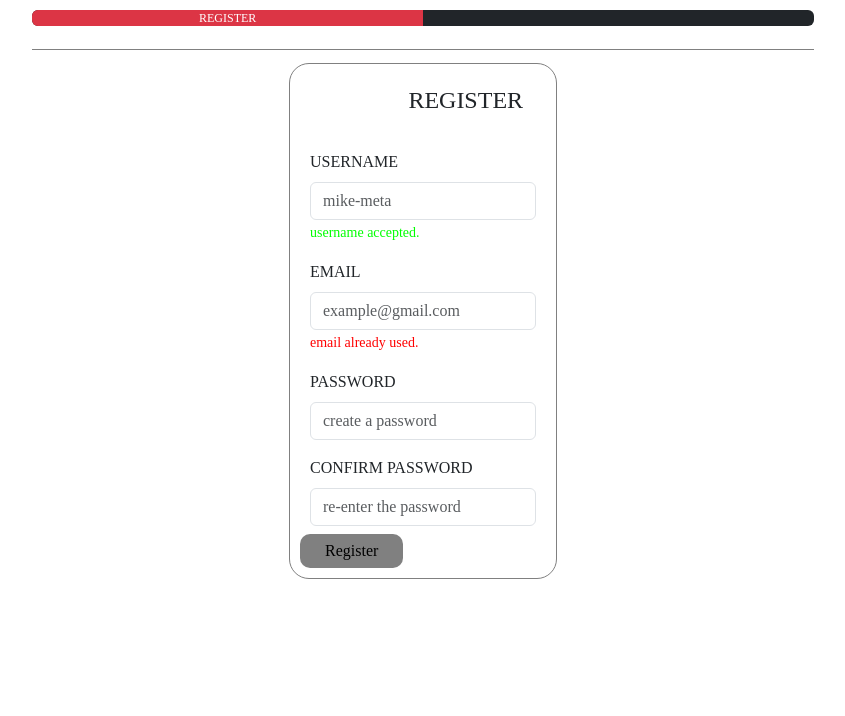
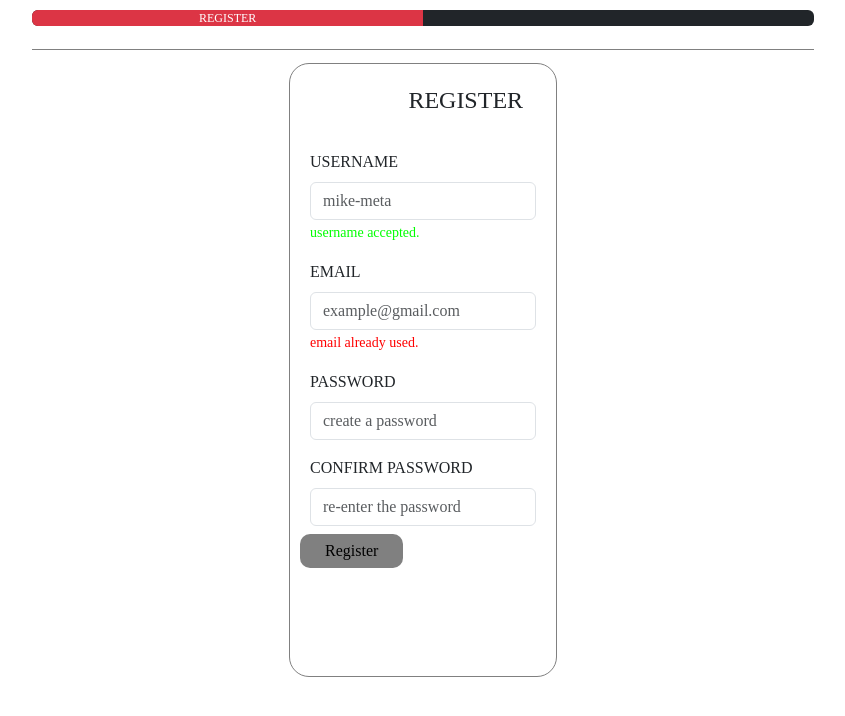
Before and after one commit to Red-stevo/E-LearningHub, a React (Vite) app in the folder student-learning-assistant/: page /student-assistant/register in a window 1280 px wide. Shown: the top 716 px of the page, without its empty margins (217-1062 px from the left). Built offline with nearby package versions, Linux system fonts and the light colour scheme; no server answers.

Commit message:
Commit message >>>>> tested and changes the responsiveness ogf the page <<<<<

```diff
--- a/student-learning-assistant/src/AppPages/Styles/RegistrationPage.css
+++ b/student-learning-assistant/src/AppPages/Styles/RegistrationPage.css
@@ -11,11 +11,9 @@
 .reg-form, .verify-form {
     display: flex;
     justify-content: center;
-    align-items: start;
     background: rgba(255,255,255,0.2);
     margin: 4px 5px;
     padding: 4px 5px;
-    min-height: 100vh;
     width: 100%;
 }
 
@@ -26,7 +24,7 @@
     .reg-page{
         display: flex;
         justify-content: center;
-        max-height: 100vh;
+        min-height: 80vh;
     }
 }
 
```
